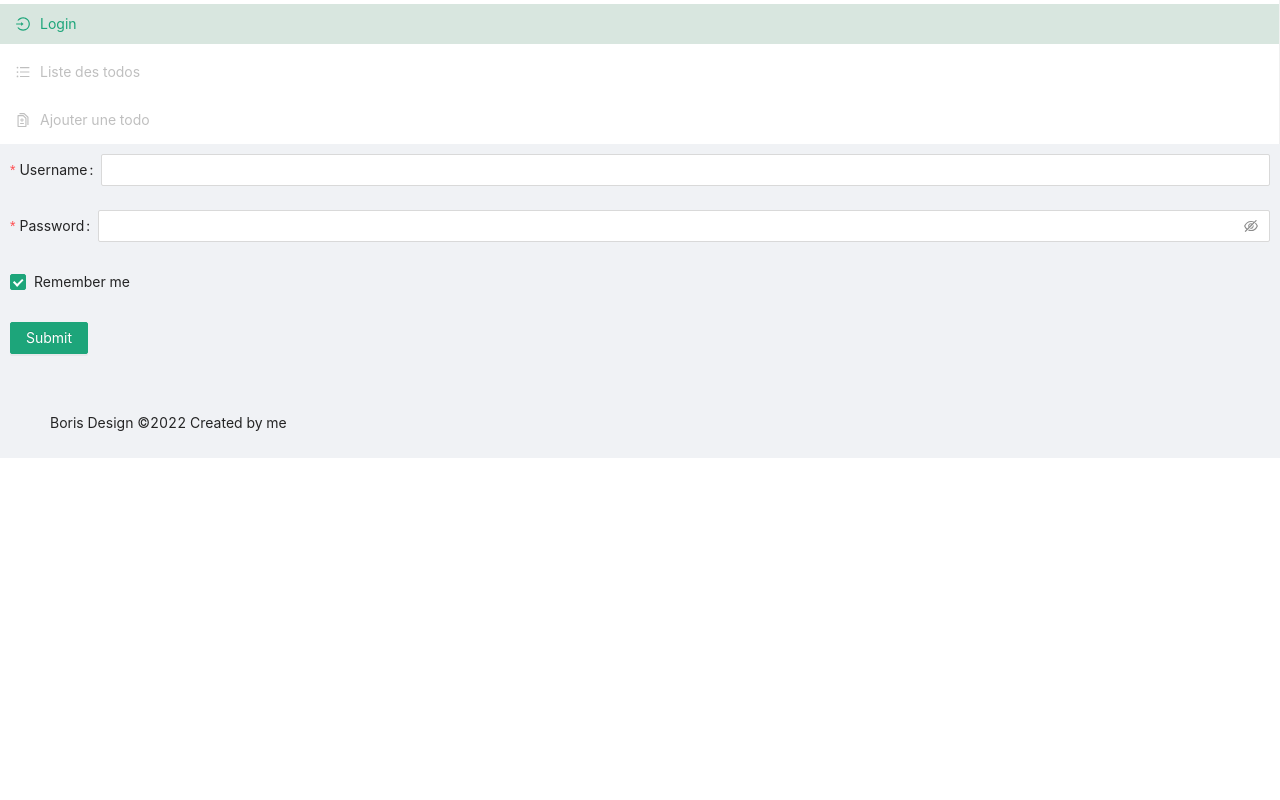
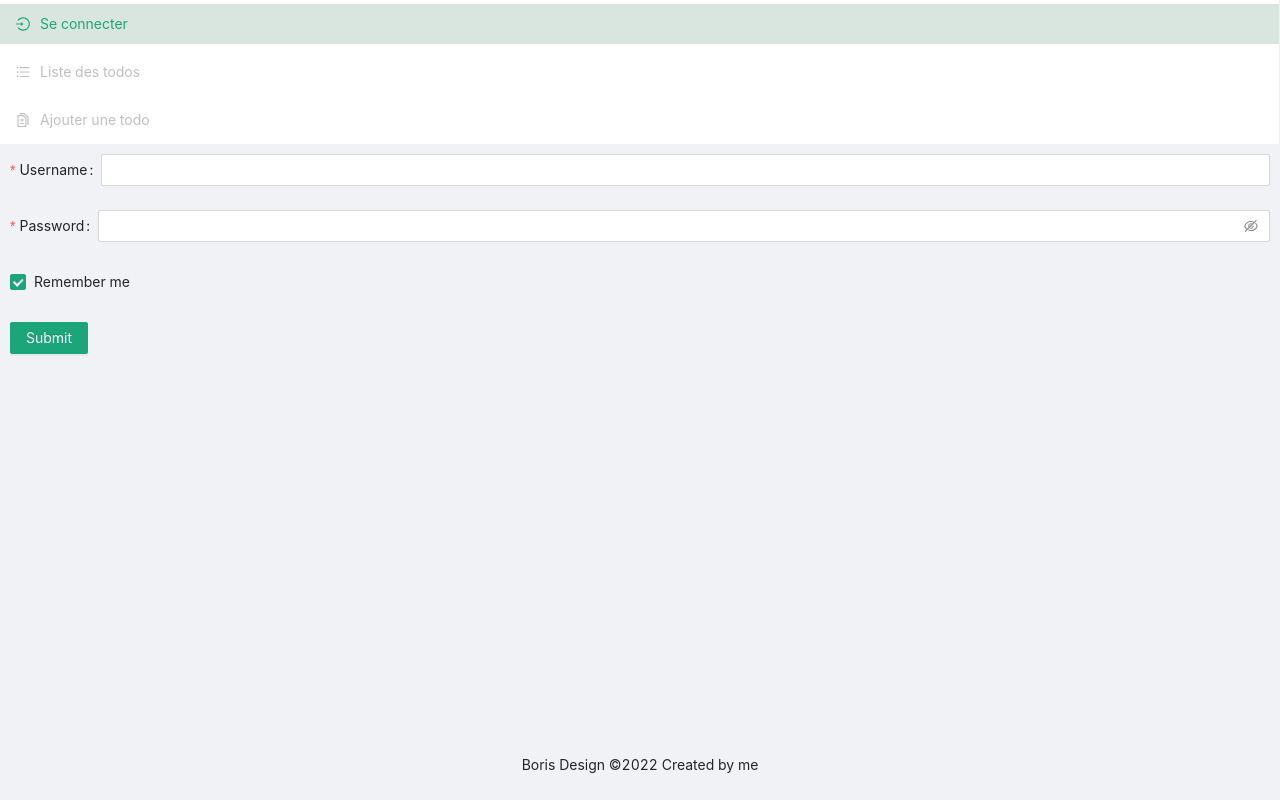
Before and after one commit to resiliated/todo-front, a React (Create React App) app: page / in a window 1280 px wide. Shown: the top 800 px of the page. Built offline with nearby package versions, Linux system fonts and the light colour scheme.

Commit message:
Clean code.

```diff
--- a/src/APIService.js
+++ b/src/APIService.js
@@ -1,4 +1,8 @@
-var
+const
+DEFAULT_HEADERS = {
+  'Accept': 'application/json',
+  'Content-Type': 'application/json',
+},
 BASE_URL = "http://localhost:8080",
 TODO_API = BASE_URL + "/todo",
 LOGIN_API = BASE_URL + "/login";
@@ -8,10 +12,7 @@ const APIService = {
     create: function(todoToCreate) {
         return fetch(TODO_API, {
             method: 'POST',
-            headers: {
-                'Accept': 'application/json',
-                'Content-Type': 'application/json',
-            },
+            headers: DEFAULT_HEADERS,
             body: JSON.stringify(todoToCreate)
         }).then(res => res.json());
     },
@@ -19,20 +20,14 @@ const APIService = {
     readAll: function(userId) {
         return fetch(TODO_API+"/user/"+userId, {
             method: 'GET',
-            headers: {
-                'Accept': 'application/json',
-                'Content-Type': 'application/json',
-            }
+            headers: DEFAULT_HEADERS
         }).then(res => res.json());
     },
 
     update: function(todoToUpdate){
         return fetch(TODO_API, {
             method: 'PUT',
-            headers: {
-                'Accept': 'application/json',
-                'Content-Type': 'application/json',
-            },
+            headers: DEFAULT_HEADERS,
             body: JSON.stringify(todoToUpdate)
         }).then(res => res.json());
     },
@@ -40,10 +35,7 @@ const APIService = {
     delete: function(todoToDelete){
         return fetch(TODO_API+"/"+todoToDelete.id, {
             method: 'DELETE',
-            headers: {
-                'Accept': 'application/json',
-                'Content-Type': 'application/json',
-            }
+            headers: DEFAULT_HEADERS
         }).then(res => res.json());
     },
 
@@ -51,10 +43,7 @@ const APIService = {
     login: function(username, password){
         return fetch(LOGIN_API, {
             method: 'POST',
-            headers: {
-                'Accept': 'application/json',
-                'Content-Type': 'application/json',
-            },
+            headers: DEFAULT_HEADERS,
             body: JSON.stringify({name: username, password: password})
         }).then(res => res.json());
     }
--- a/src/App.js
+++ b/src/App.js
@@ -14,6 +14,7 @@ export function App() {
     const [todos, setTodos] = useState([]);
     const [todoToEdit, setTodoToEdit] = useState(null);
     const [isLoaded, setIsLoaded] = useState(true);
+    const [isConnected, setIsConnected] = useState(false);
     const [error, setError] = useState(null);
 
     let navigate = useNavigate();
@@ -32,6 +33,18 @@ export function App() {
         }
     }, [userId, readTodos]);
 
+    function onNav(){
+        setTodoToEdit(null);
+    }
+
+    function onLogout(){
+        setUserId(null);
+        setTodos([]);
+        setIsLoaded(true);
+        setIsConnected(false);
+        setTodoToEdit(null);
+    }
+
     function onLogin(ids){
         setIsLoaded(false);
         APIService.login(ids.username, ids.password).then((user) => {
@@ -41,6 +54,7 @@ export function App() {
             }else{
                 setUserId(user.id);
                 navigate("/list");
+                setIsConnected(true);
                 setIsLoaded(true);
             }
         });
@@ -90,17 +104,17 @@ export function App() {
         <Layout>
             <Spin spinning={!isLoaded} tip="chargement...">
                 <Header>
-                    <Menus authorized={userId !== null ? true : false} />
+                    <Menus onLogout={onLogout} onNav={onNav} isConnected={isConnected} />
                 </Header>
                 <Content>
-                  <Routes>
-                    <Route path="/" element={<Login onLogin={onLogin} error={error}/>} />
-                    <Route path="/list" element={<TodoList todos={todos} updateTodo={updateTodo} deleteTodo={deleteTodo} editTodo={editTodo} title="Todo liste de Boris" />} />
-                    <Route path="/add" element={<TodoForm createTodo={createTodo} updateTodo={updateTodo} todoToEdit={todoToEdit}/>} />
-                  </Routes>
+                    <Routes>
+                        <Route path="/" element={<Login onLogin={onLogin} isConnected={isConnected} error={error}/>} />
+                        <Route path="/list" element={<TodoList todos={todos} updateTodo={updateTodo} deleteTodo={deleteTodo} editTodo={editTodo} title="Todo liste de Boris" />} />
+                        <Route path="/add" element={<TodoForm createTodo={createTodo} updateTodo={updateTodo} todoToEdit={todoToEdit}/>} />
+                    </Routes>
                 </Content>
                 <Footer>
-                  Boris Design ©2022 Created by me
+                    Boris Design ©2022 Created by me
                 </Footer>
             </Spin>
         </Layout>
--- a/src/App.less
+++ b/src/App.less
@@ -10,13 +10,24 @@ display: block;
 }
 
 /** OVERRIDE ANTD **/
+.ant-layout{
+height:100vh;
+}
+
 .ant-layout-header{
 height: fit-content;
 width: 100%;
 padding: initial;
-
 }
 
 .ant-layout-content{
 padding: 10px;
 }
+
+.ant-layout-footer{
+width: 100%;
+text-align: center;
+position: fixed;
+bottom: 0;
+z-index: 1;
+}
--- a/src/Components/Login.js
+++ b/src/Components/Login.js
@@ -1,7 +1,7 @@
 import React from 'react';
 import { Button, Form, Input, Checkbox, Layout, Alert } from 'antd';
 
-export function Login({onLogin, error}){
+export function Login({onLogin, isConnected, error}){
 
     function onFinish(values){
         onLogin(values);
--- a/src/Components/Menus.js
+++ b/src/Components/Menus.js
@@ -1,47 +1,37 @@
 import React, { useState, useEffect, useCallback } from 'react';
-import { UnorderedListOutlined, DiffOutlined, LoginOutlined } from '@ant-design/icons';
+import { UnorderedListOutlined, DiffOutlined, LoginOutlined, LogoutOutlined } from '@ant-design/icons';
 import { useNavigate, useLocation } from "react-router-dom";
 import { Menu } from 'antd';
+import TodoHelpers from '../TodoHelpers.js'
 
-export function Menus({authorized}){
+
+export function Menus({isConnected, onNav, onLogout}){
 
     let navigate = useNavigate();
     let location = useLocation();
     const getSelectedKey = useCallback(() =>{
-        var selectedKey;
-        switch(location.pathname){
-            case "/":
-            selectedKey = "login";
-            break;
-
-            case "/list":
-            selectedKey = "list";
-            break;
-
-            case "/add":
-            selectedKey = "add";
-            break;
-
-            default:
-            break;
-        }
-        return selectedKey;
+        return TodoHelpers.findKeyFromPath(location.pathname);
     }, [location]);
     const [selectedKey, setSelectedKey] = useState(getSelectedKey());
 
     useEffect(() => {
-        setSelectedKey(getSelectedKey());
-    }, [setSelectedKey, getSelectedKey]);
+        setSelectedKey(getSelectedKey(location));
+    }, [setSelectedKey, getSelectedKey, location]);
+
 
     function onSelect(e){
+        onNav();
+        if(isConnected && TodoHelpers.findKeyFromPath(e.item.props.location) === "login"){
+            onLogout();
+        }
         navigate(e.item.props.location);
     }
 
     const items = [
         {
             "key": "login",
-            "icon": <LoginOutlined />,
-            "label": "Login",
+            "icon": isConnected ? <LogoutOutlined /> : <LoginOutlined />,
+            "label": isConnected ? "Se déconnecter" :"Se connecter",
             "location": "/"
         },
         {
@@ -49,14 +39,14 @@ export function Menus({authorized}){
             "icon": <UnorderedListOutlined />,
             "label": "Liste des todos",
             "location": "/list",
-            "disabled": !authorized
+            "disabled": !isConnected
         },
         {
             "key": "add",
             "icon": <DiffOutlined />,
             "label": "Ajouter une todo",
             "location": "/add",
-            "disabled": !authorized
+            "disabled": !isConnected
         }
     ];
     return (
--- a/src/TodoHelpers.js
+++ b/src/TodoHelpers.js
@@ -70,6 +70,27 @@ const TodoHelpers = {
                 break;
         }
         return content;
+    },
+
+    findKeyFromPath: function(path){
+        var selectedKey;
+        switch(path){
+            case "/":
+            selectedKey = "login";
+            break;
+
+            case "/list":
+            selectedKey = "list";
+            break;
+
+            case "/add":
+            selectedKey = "add";
+            break;
+
+            default:
+            break;
+        }
+        return selectedKey;
     }
 }
 
```
